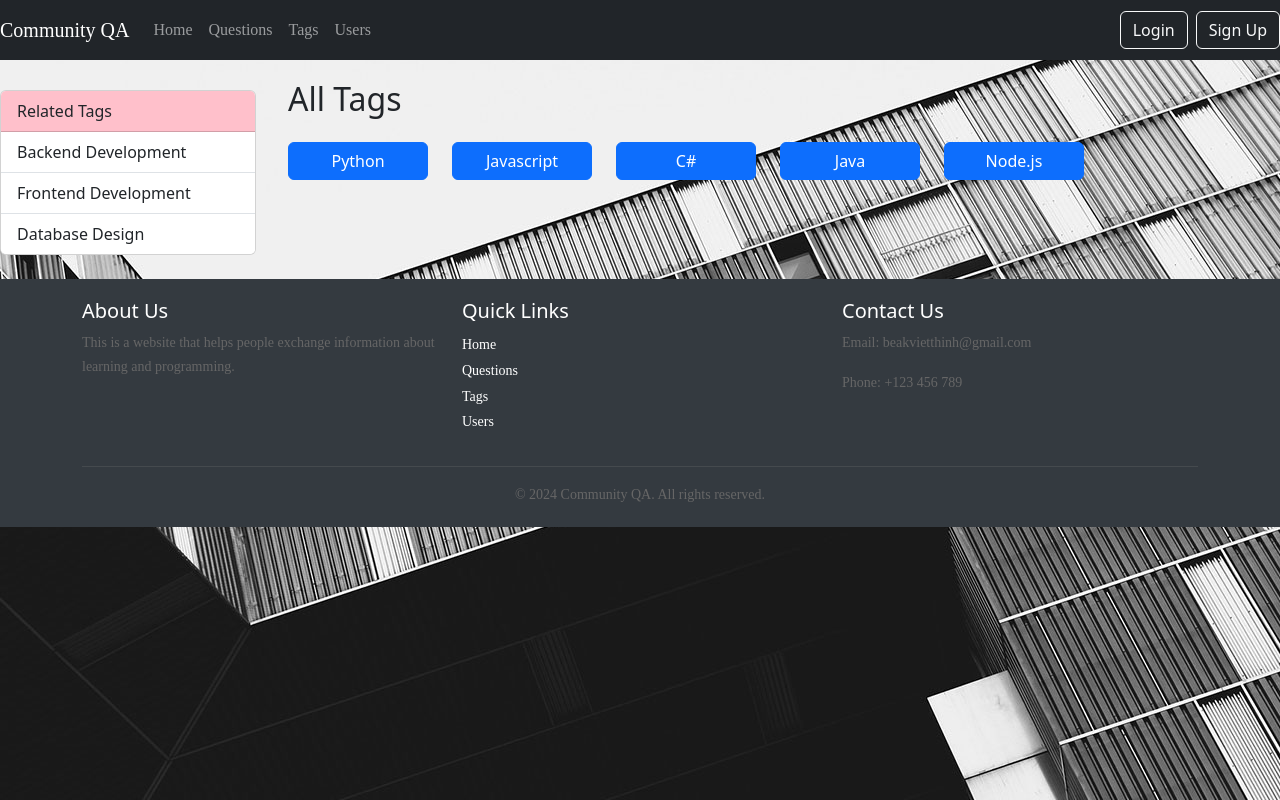
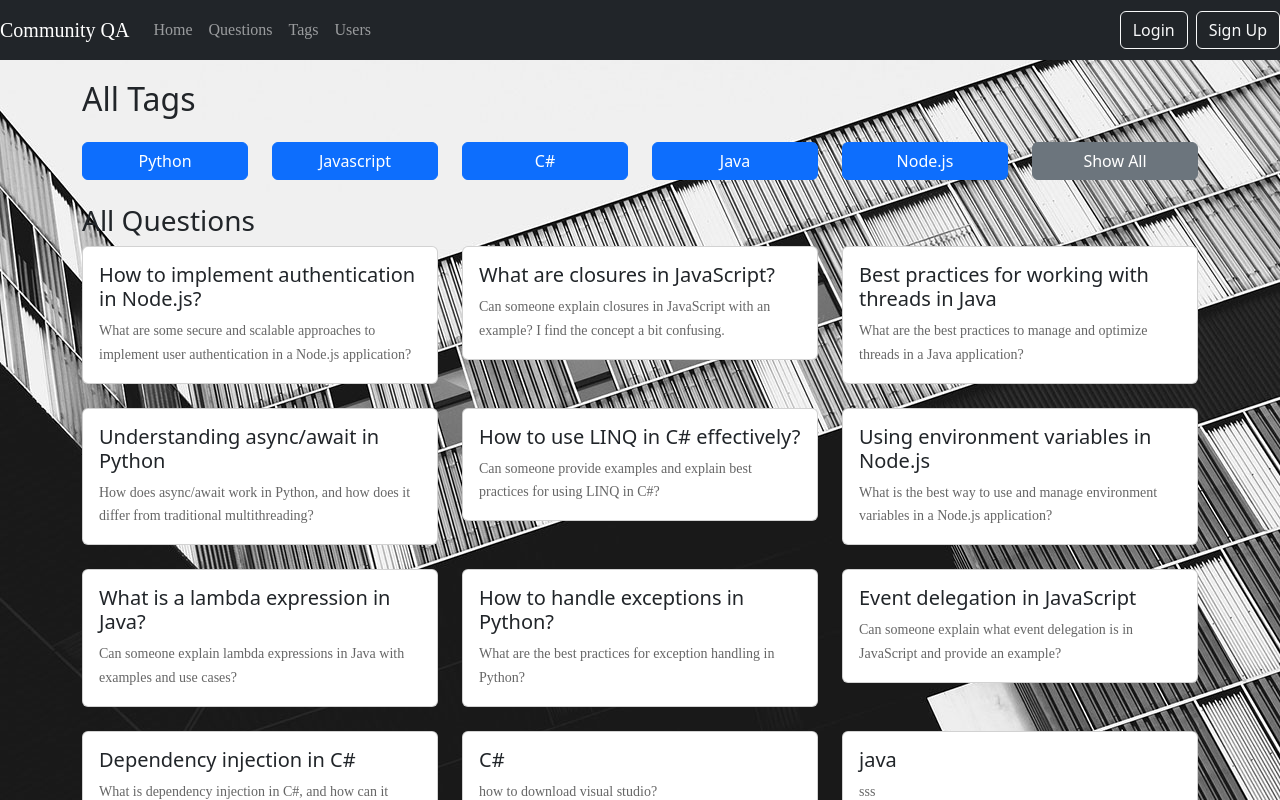
Before and after one commit to bumplebeee/community_q_a, a React (Create React App) app: page /tags in a window 1280 px wide. Shown: the top 800 px of the page. Built offline with nearby package versions, Linux system fonts and the light colour scheme.

Commit message:
update tags

```diff
--- a/src/view/MyPost.js
+++ b/src/view/MyPost.js
@@ -23,20 +23,16 @@ function MyPost({ user, questions }) {
                     <Card key={question.id} className="mb-3">
                         <Card.Body>
                             <Row>
-                <Col md={2} className="text-center">
-                  <p>
-                    <strong>{question.votes}</strong> votes
-                  </p>
-                  <p>
-                    <strong>{question.views}</strong> views
-                  </p>
-                </Col>
                                 <Col md={10}>
                                     <Card.Title>{question.title}</Card.Title>
                                     <Card.Text>{question.content}</Card.Text>
                                     <div>
                                         {question.tags.map((tag, index) => (
-                      <Badge bg="secondary" key={index} className="me-1">
+                                            <Badge
+                                                bg="secondary"
+                                                key={index}
+                                                className="me-1"
+                                            >
                                                 {tag}
                                             </Badge>
                                         ))}
--- a/src/view/QuestionDetail.js
+++ b/src/view/QuestionDetail.js
@@ -42,14 +42,6 @@ function QuestionDetail({ questions, answers, users }) {
             <Card className="mb-3">
                 <Card.Body>
                     <Row>
-                        <Col md={2} className="text-center">
-                            <p>
-                                <strong>{question.votes}</strong> votes
-                            </p>
-                            <p>
-                                <strong>{question.views}</strong> views
-                            </p>
-                        </Col>
                         <Col md={10}>
                             <Card.Title>{question.title}</Card.Title>
                             <Card.Text>{question.content}</Card.Text>
--- a/src/view/Sidebar.js
+++ b/src/view/Sidebar.js
@@ -1,22 +1,7 @@
 import React from "react";
-import { Card, ListGroup } from "react-bootstrap";
 
 function Sidebar() {
-    return (
-        <div style={{ width: "20%", marginTop: "30px" }}>
-            {/* Related Tags */}
-            <Card className="mb-4">
-                <Card.Header style={{ backgroundColor: "pink" }}>
-                    Related Tags
-                </Card.Header>
-                <ListGroup variant="flush">
-                    <ListGroup.Item>Backend Development</ListGroup.Item>
-                    <ListGroup.Item>Frontend Development</ListGroup.Item>
-                    <ListGroup.Item>Database Design</ListGroup.Item>
-                </ListGroup>
-            </Card>
-        </div>
-    );
+    return <div></div>;
 }
 
 export default Sidebar;
--- a/src/view/Tags.js
+++ b/src/view/Tags.js
@@ -9,26 +9,25 @@ function Tags() {
     useEffect(() => {
         async function fetchData() {
             try {
-                const response = await fetch("/database.json"); // Kiểm tra đường dẫn file đúng
+                const response = await fetch("/database.json");
                 if (!response.ok) {
                     throw new Error("Network response was not ok");
                 }
                 const data = await response.json();
-
-                setTags(data.tags); // Giả sử 'data' chứa 'tags'
-                setQuestions(data.questions); // Giả sử 'data' chứa 'questions'
+                setTags(data.tags);
+                setQuestions(data.questions);
             } catch (error) {
-                console.error("Có lỗi khi lấy dữ liệu:", error);
+                console.error("Error", error);
             }
         }
 
         fetchData();
-    }, []); // Chạy một lần khi component được mount
+    }, []);
 
-    // Lọc câu hỏi theo tag đã chọn
+    // Lọc các câu hỏi theo tag
     const filteredQuestions = selectedTag
-        ? questions.filter(
-              (question) => question.tags && question.tags.includes(selectedTag)
+        ? questions.filter((question) =>
+              question.tags.includes(Number(selectedTag))
           )
         : questions;
 
@@ -39,21 +38,35 @@ function Tags() {
                 {tags.map((tag) => (
                     <Col key={tag.id} md={2}>
                         <Button
-                            variant="primary"
-                            onClick={() => setSelectedTag(tag.id)} // Chọn tag khi nhấn
+                            variant={
+                                selectedTag === tag.id ? "success" : "primary"
+                            }
+                            onClick={() => {
+                                setSelectedTag(tag.id);
+                            }}
                             style={{ width: "100%" }}
                         >
                             {tag.name}
                         </Button>
                     </Col>
                 ))}
+                <Col md={2}>
+                    <Button
+                        variant="secondary"
+                        onClick={() => setSelectedTag(null)}
+                        style={{ width: "100%" }}
+                    >
+                        Show All
+                    </Button>
+                </Col>
             </Row>
 
-            {selectedTag && (
-                <div>
             <h3>
-                        Related to tag:{" "}
-                        {tags.find((tag) => tag.id === selectedTag)?.name}
+                {selectedTag
+                    ? `Questions related to: ${
+                          tags.find((tag) => tag.id === selectedTag)?.name
+                      }`
+                    : "All Questions"}
             </h3>
 
             {filteredQuestions.length > 0 ? (
@@ -62,44 +75,15 @@ function Tags() {
                         <Col key={question.id} md={4} className="mb-4">
                             <Card>
                                 <Card.Body>
-                                            <Card.Title>
-                                                {question.title}
-                                            </Card.Title>
-                                            <Card.Text>
-                                                {question.content}
-                                            </Card.Text>
-
-                                            {question.answers &&
-                                                question.answers.length > 0 && (
-                                                    <div>
-                                                        <h5>Answers:</h5>
-                                                        {question.answers.map(
-                                                            (answer) => (
-                                                                <Card
-                                                                    key={
-                                                                        answer.id
-                                                                    }
-                                                                    className="mb-2"
-                                                                >
-                                                                    <Card.Body>
-                                                                        {
-                                                                            answer.content
-                                                                        }
-                                                                    </Card.Body>
-                                                                </Card>
-                                                            )
-                                                        )}
-                                                    </div>
-                                                )}
+                                    <Card.Title>{question.title}</Card.Title>
+                                    <Card.Text>{question.content}</Card.Text>
                                 </Card.Body>
                             </Card>
                         </Col>
                     ))}
                 </Row>
             ) : (
-                        <p>No questions available for this tag.</p>
-                    )}
-                </div>
+                <p>No questions for this tag.</p>
             )}
         </Container>
     );
```
Lines whose indentation alone changed are shown as unchanged.
